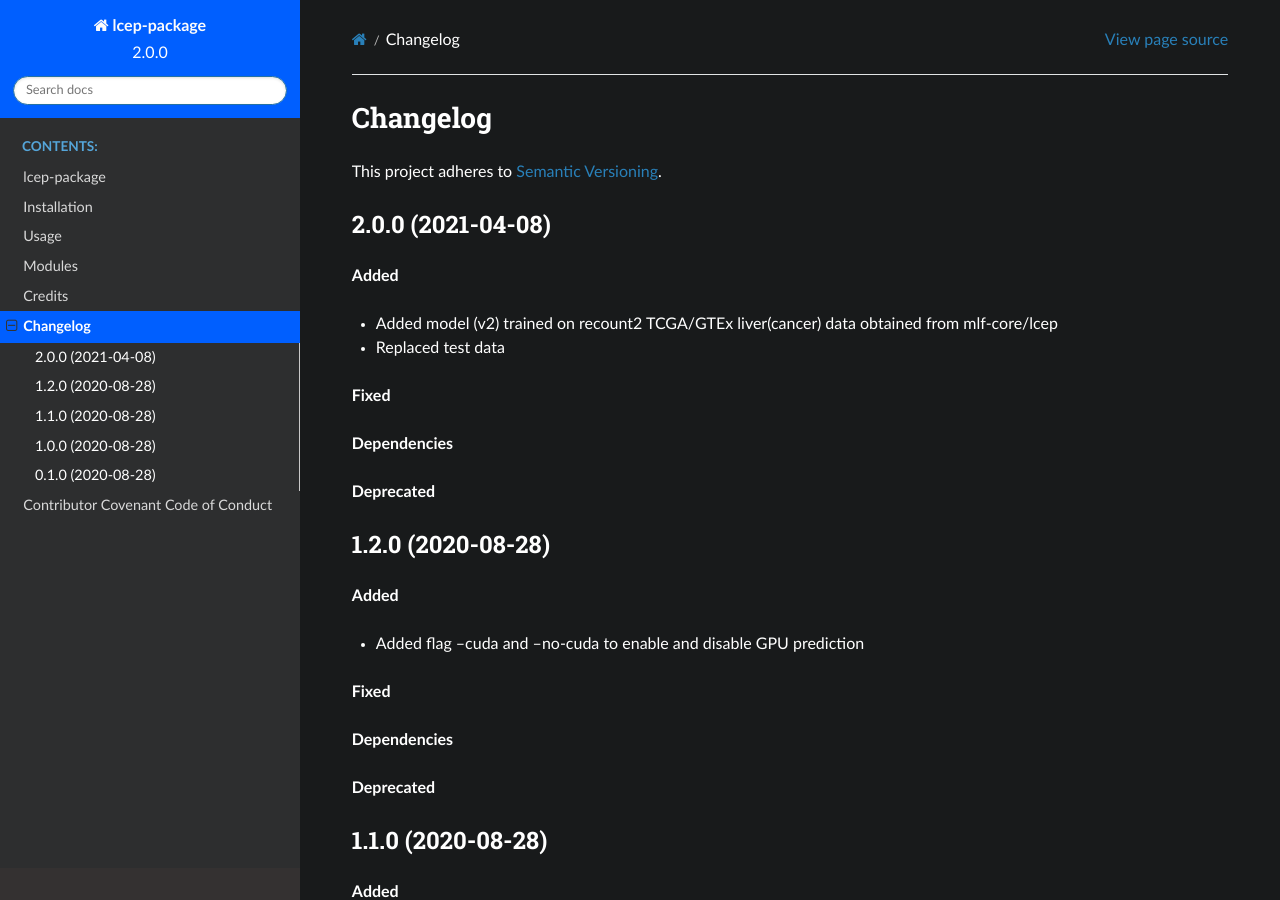
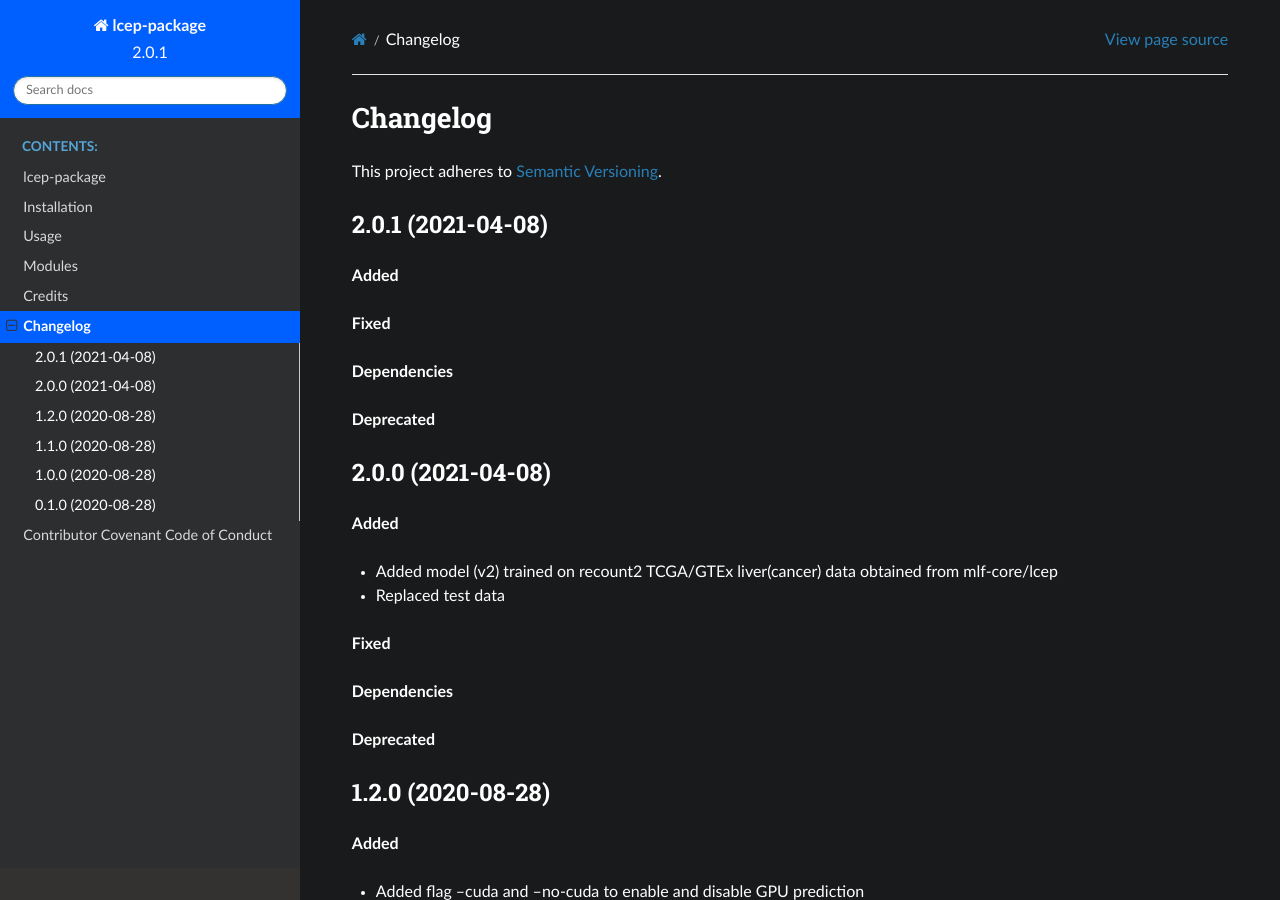
Before and after one commit to mlf-core/lcep-package, a Sphinx documentation site: the page built from docs/changelog.rst, in a window 1280 px wide and 900 px high. Built offline with Sphinx 7.4.7 and the Read the Docs theme 2.0.0, drawn with Linux system fonts in a browser that asks for light colours.

Commit message:
Bump version from 2.0.0 to 2.0.1

```diff
--- a/CHANGELOG.rst
+++ b/CHANGELOG.rst
@@ -3,6 +3,18 @@ Changelog
 ==========
 
 This project adheres to `Semantic Versioning <https://semver.org/>`_.
+
+2.0.1 (2021-04-08)
+------------------
+
+**Added**
+
+**Fixed**
+
+**Dependencies**
+
+**Deprecated**
+
 
 2.0.0 (2021-04-08)
 ------------------
--- a/cookietemple.cfg
+++ b/cookietemple.cfg
@@ -1,5 +1,5 @@
 [bumpversion]
-current_version = 2.0.0
+current_version = 2.0.1
 
 [bumpversion_files_whitelisted]
 setup_file = setup.py
--- a/docs/conf.py
+++ b/docs/conf.py
@@ -53,9 +53,9 @@ author = "Lukas Heumos"
 # the built documents.
 #
 # The short X.Y version.
-version = '2.0.0'
+version = '2.0.1'
 # The full version, including alpha/beta/rc tags.
-release = '2.0.0'
+release = '2.0.1'
 
 # The language for content autogenerated by Sphinx. Refer to documentation
 # for a list of supported languages.
--- a/lcep_package/__init__.py
+++ b/lcep_package/__init__.py
@@ -2,4 +2,4 @@
 
 __author__ = """Lukas Heumos"""
 __email__ = 'lukas.heumos@posteo.net'
-__version__ = '2.0.0'
+__version__ = '2.0.1'
--- a/setup.py
+++ b/setup.py
@@ -72,6 +72,6 @@ setup(
     test_suite='tests',
     tests_require=test_requirements,
     url='https://github.com/mlf-core/lcep-package',
-    version='2.0.0',
+    version='2.0.1',
     zip_safe=False,
 )
```
Also changed, not shown: .cookietemple.yml.
